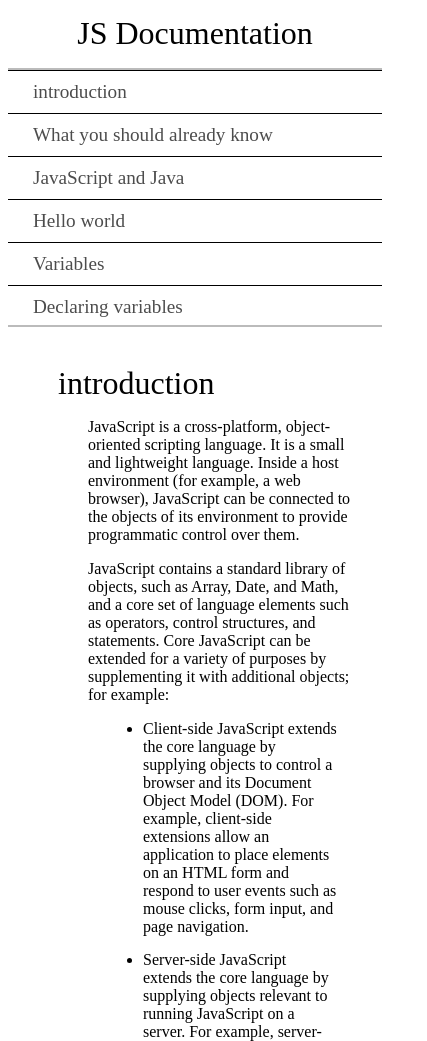
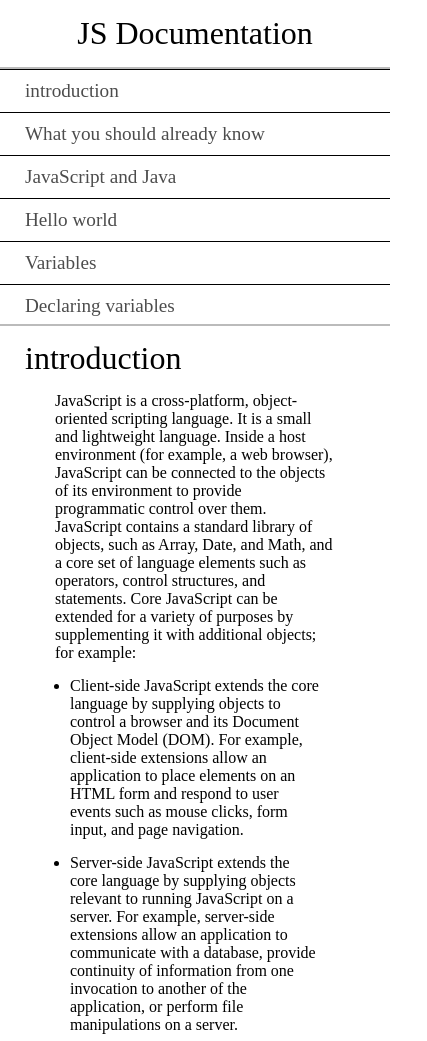
Before and after one commit to mohamedkhaled4053/simple-documentation, a plain HTML site: page index.html in a window 390 px wide. Shown: the top 1041 px of the page, 427 px wide, since content can reach past the window. Drawn offline with Linux system fonts and the light colour scheme.

Commit message:
Edit padding of <main> in mobiles

```diff
--- a/css/doc.css
+++ b/css/doc.css
@@ -1,5 +1,7 @@
 *{
   scroll-behavior: smooth;
+  margin: 0;
+  padding: 0;
 }
 nav{
   width: 20vw;
@@ -57,7 +59,7 @@ code{
   padding: 10px 15px;
   border-radius: 10px;
 }
-@media (max-width:800px){
+@media (max-width:767px){
   nav{
     position: relative;
     width: 100%;
@@ -70,5 +72,6 @@ code{
   }
   main{
     margin-left: 0px;
+    padding: 25px;
   }
 }
```
